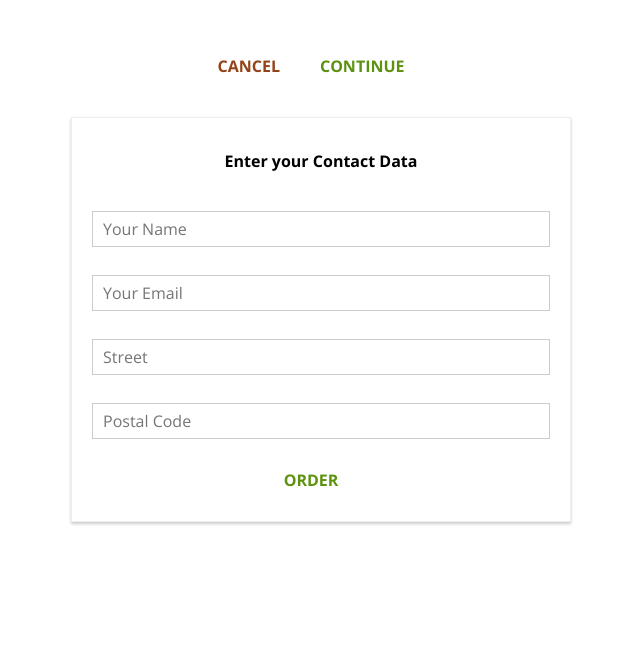
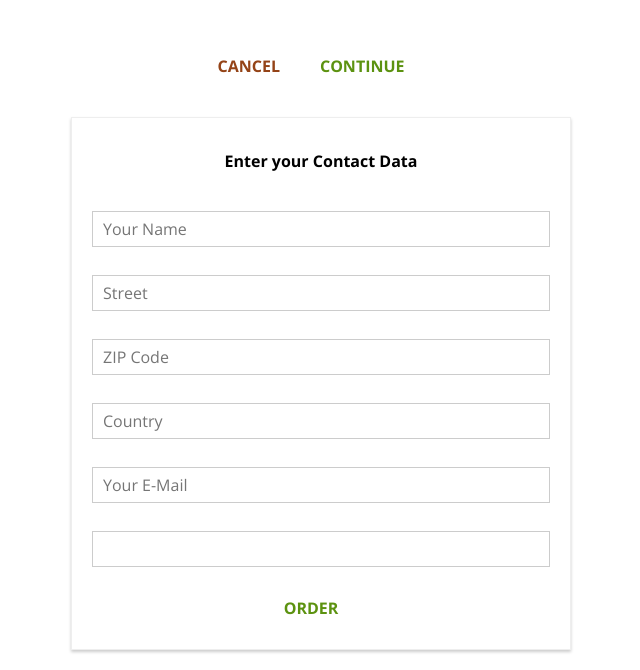
Before and after one commit to aburk3/BurgerBuilder, a React (Create React App) app: page /checkout/contact-data in a window 1280 px wide. Shown: the part 701-1371 px from the top of the page, without its empty margins (319-959 px from the left). Before the commit the page ends 1243 px from the top, so only its background shows below. Built offline with nearby package versions, Linux system fonts and the light colour scheme.

Commit message:
Continued work on building a dynamic form utilizing map to create Input components

```diff
--- a/src/components/UI/Input/Input.js
+++ b/src/components/UI/Input/Input.js
@@ -5,15 +5,33 @@
 const Input = props => {
   let inputElement = null;
 
-  switch (props.inputtype) {
+  switch (props.elementType) {
     case "input":
-      inputElement = <input className={classes.InputElement} {...props} />;
+      inputElement = (
+        <input
+          className={classes.InputElement}
+          {...props.elementConfig}
+          value={props.value}
+        />
+      );
       break;
     case "textarea":
-      inputElement = <textarea className={classes.InputElement} {...props} />;
+      inputElement = (
+        <textarea
+          className={classes.InputElement}
+          {...props.elementConfig}
+          value={props.value}
+        />
+      );
       break;
     default:
-      inputElement = <input className={classes.InputElement} {...props} />;
+      inputElement = (
+        <input
+          className={classes.InputElement}
+          {...props.elementConfig}
+          value={props.value}
+        />
+      );
   }
 
   return (
--- a/src/containers/Checkout/ContactData/ContactData.js
+++ b/src/containers/Checkout/ContactData/ContactData.js
@@ -83,32 +83,24 @@
   };
 
   render() {
+    const formElementsArray = [];
+    for (let key in this.state.orderForm) {
+      formElementsArray.push({
+        id: key,
+        config: this.state.orderForm[key]
+      });
+    }
+
     let form = (
       <form action="">
-        <Input
-          inputtype="input"
-          type="text"
-          name="name"
-          placeholder="Your Name"
-        />
-        <Input
-          inputtype="input"
-          type="email"
-          name="email"
-          placeholder="Your Email"
-        />
-        <Input
-          inputtype="input"
-          type="text"
-          name="street"
-          placeholder="Street"
-        />
-        <Input
-          inputtype="input"
-          type="text"
-          name="postal"
-          placeholder="Postal Code"
-        />
+        {formElementsArray.map(formElement => (
+          <Input
+            key={formElement.id}
+            elementType={formElement.config.elementType}
+            elementConfig={formElement.config.elementConfig}
+            value={formElement.config.value}
+          />
+        ))}
         <Button btnType="Success" clicked={this.orderHandler}>
           ORDER
         </Button>
```
